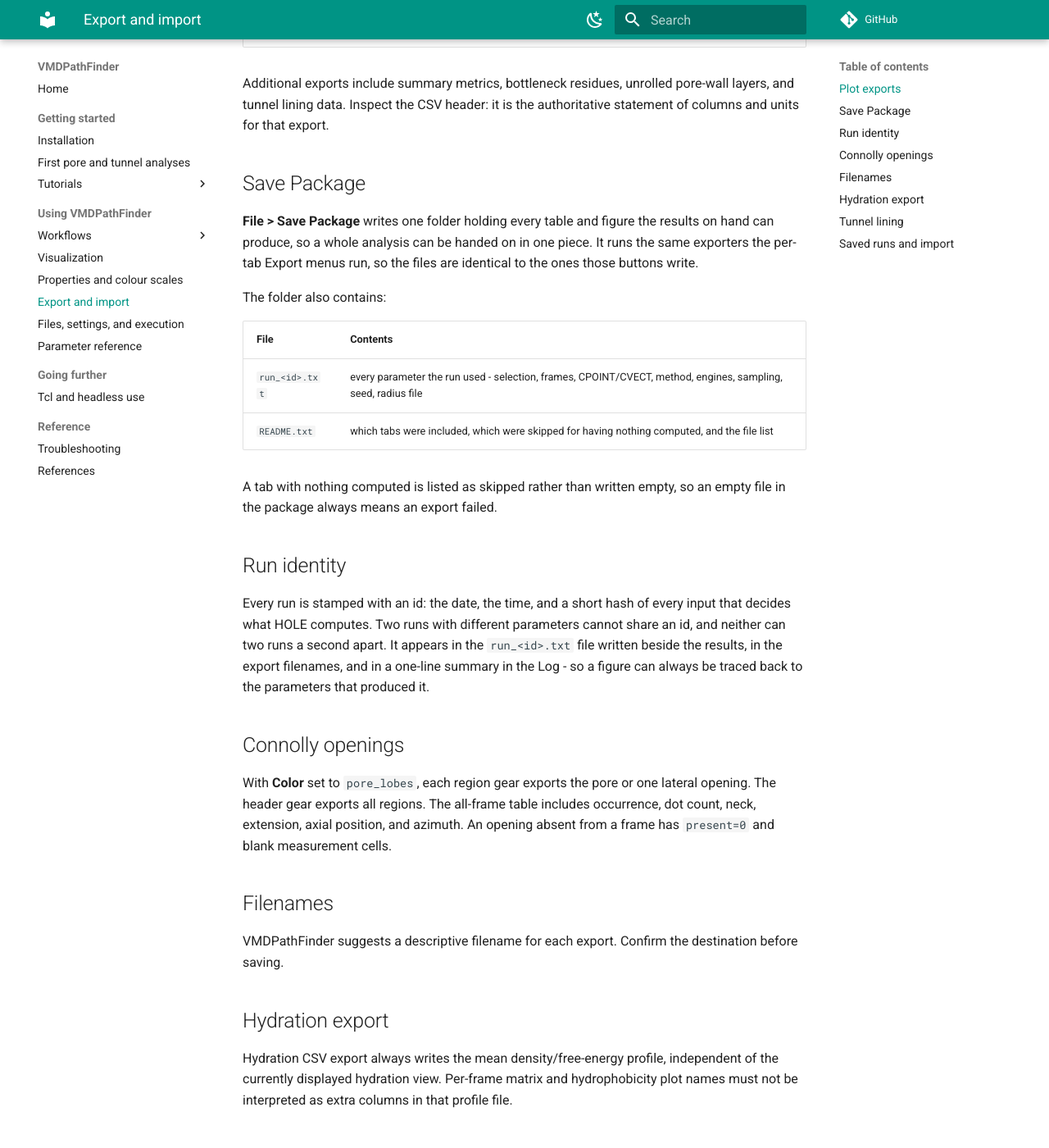
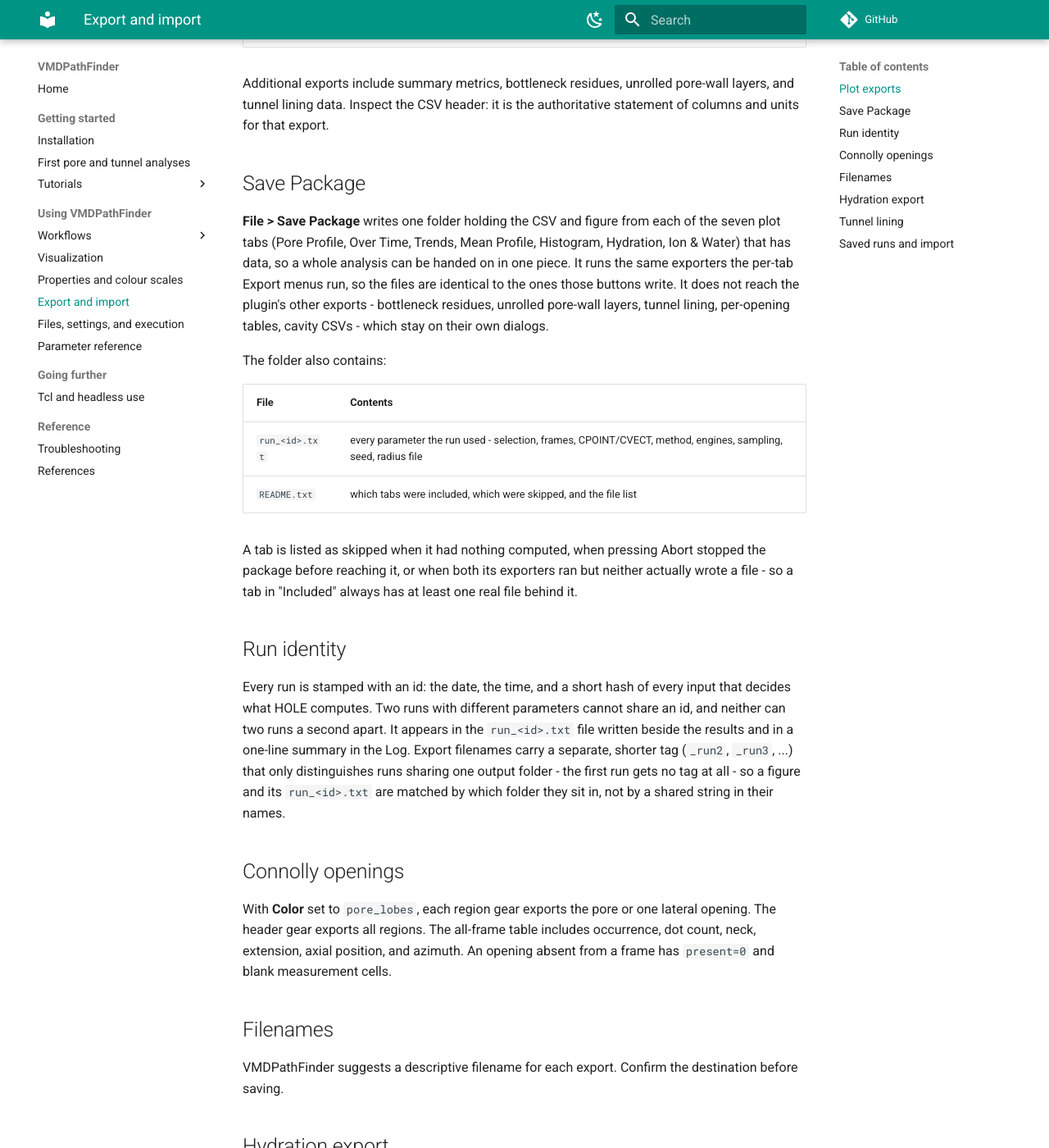
Before and after one commit to aminkvh/VMDHole, an MkDocs documentation site: the page built from docs/exports.md, in a window 1280 px wide and 1400 px high, scrolled down 737 px. Shown: the whole window at 82% size. Built offline with MkDocs 1.6.1 and Material for MkDocs 9.7.7, drawn with Linux system fonts in a browser that asks for light colours; comment, search, counter and statistics services are not loaded.

Commit message:
fix: nine more defects from re-triaging the audit

```diff
--- a/docs/exports.md
+++ b/docs/exports.md
@@ -26,29 +26,37 @@
 
 ## Save Package
 
-**File > Save Package** writes one folder holding every table and figure the
-results on hand can produce, so a whole analysis can be handed on in one piece.
-It runs the same exporters the per-tab Export menus run, so the files are
-identical to the ones those buttons write.
+**File > Save Package** writes one folder holding the CSV and figure from each
+of the seven plot tabs (Pore Profile, Over Time, Trends, Mean Profile,
+Histogram, Hydration, Ion & Water) that has data, so a whole analysis can be
+handed on in one piece. It runs the same exporters the per-tab Export menus
+run, so the files are identical to the ones those buttons write. It does not
+reach the plugin's other exports - bottleneck residues, unrolled pore-wall
+layers, tunnel lining, per-opening tables, cavity CSVs - which stay on their
+own dialogs.
 
 The folder also contains:
 
 | File | Contents |
 |---|---|
 | `run_<id>.txt` | every parameter the run used - selection, frames, CPOINT/CVECT, method, engines, sampling, seed, radius file |
-| `README.txt` | which tabs were included, which were skipped for having nothing computed, and the file list |
+| `README.txt` | which tabs were included, which were skipped, and the file list |
 
-A tab with nothing computed is listed as skipped rather than written empty, so
-an empty file in the package always means an export failed.
+A tab is listed as skipped when it had nothing computed, when pressing Abort
+stopped the package before reaching it, or when both its exporters ran but
+neither actually wrote a file - so a tab in "Included" always has at least one
+real file behind it.
 
 ## Run identity
 
 Every run is stamped with an id: the date, the time, and a short hash of every
 input that decides what HOLE computes. Two runs with different parameters
 cannot share an id, and neither can two runs a second apart. It appears in the
-`run_<id>.txt` file written beside the results, in the export filenames, and in
-a one-line summary in the Log - so a figure can always be traced back to the
-parameters that produced it.
+`run_<id>.txt` file written beside the results and in a one-line summary in the
+Log. Export filenames carry a separate, shorter tag (`_run2`, `_run3`, ...)
+that only distinguishes runs sharing one output folder - the first run gets no
+tag at all - so a figure and its `run_<id>.txt` are matched by which folder
+they sit in, not by a shared string in their names.
 
 ## Connolly openings
 
```
Also changed, not shown: 2 other files.
